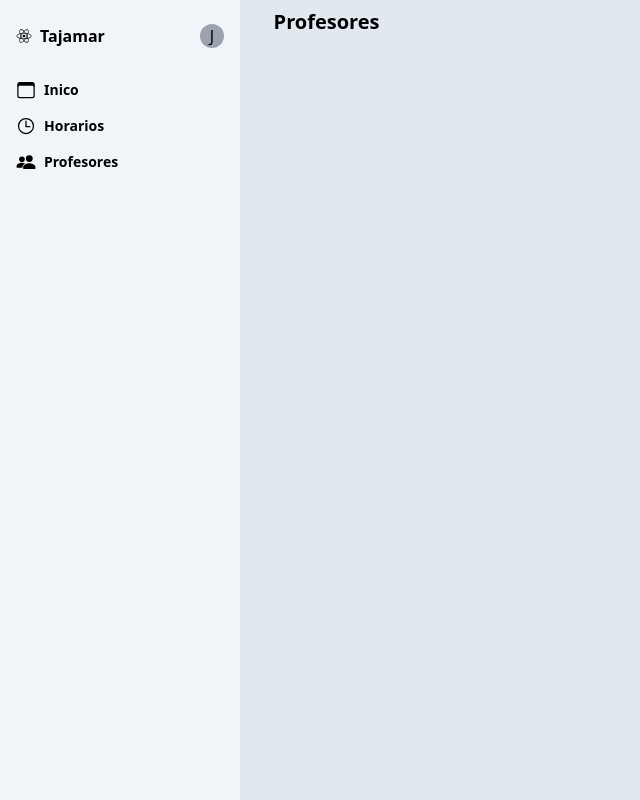
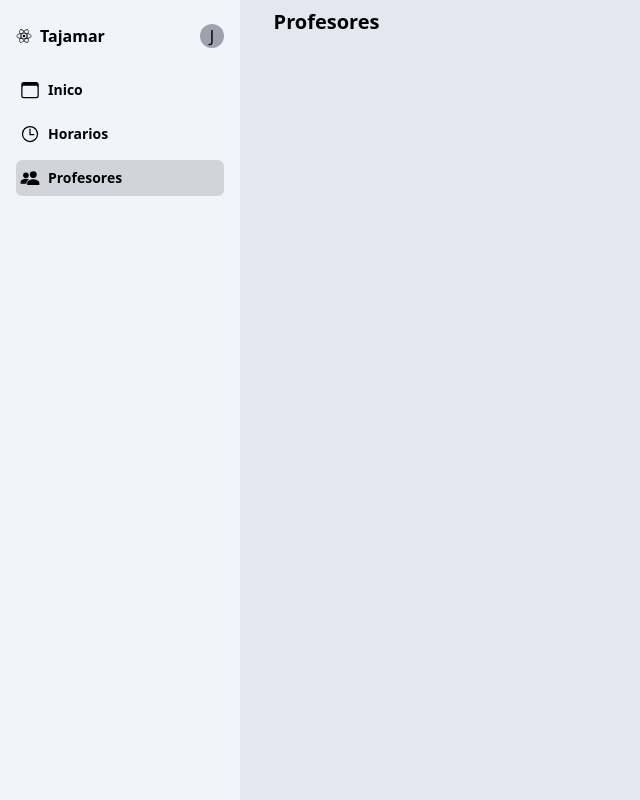
Before and after one commit to Carloslt5/nuela-challenge, a React (Vite) app: page /profile/profesores in a window 1280 px wide. Shown: the whole page, without its empty margins (0-640 px from the left). Built offline with nearby package versions, Linux system fonts and the light colour scheme; no server answers; the database is empty.

Commit message:
✅ active link

```diff
--- a/src/components/Sidebar.tsx
+++ b/src/components/Sidebar.tsx
@@ -3,7 +3,7 @@ import { SidebarMenuItem } from "./SidebarMenuItem";
 
 const menuItems = [
   {
-    path: "/profle",
+    path: "/profile",
     icon: <IoBrowsersOutline size={20} />,
     title: "Inico",
   },
--- a/src/components/SidebarMenuItem.tsx
+++ b/src/components/SidebarMenuItem.tsx
@@ -1,4 +1,4 @@
-import { Link } from "react-router-dom";
+import { Link, useLocation } from "react-router-dom";
 
 type SidebarMenuItemProps = {
   path: string;
@@ -7,10 +7,13 @@ type SidebarMenuItemProps = {
 };
 
 export const SidebarMenuItem = ({ path, icon, title }: SidebarMenuItemProps) => {
+  const { pathname } = useLocation();
   return (
     <Link
       to={path}
-      className={`w-full py-2 inline-flex space-x-2 rounded-md items-centerpy-3 hover:bg-slate-200 transition ease-linear duration-150 text-black`}
+      className={`w-full py-2 px-1 mb-2 inline-flex space-x-2 rounded-md items-centerpy-3 hover:bg-slate-200 transition ease-linear duration-150 text-black ${
+        pathname === path ? "bg-gray-300" : ""
+      }`}
     >
       <div>{icon}</div>
       <div className="flex flex-col">
```
